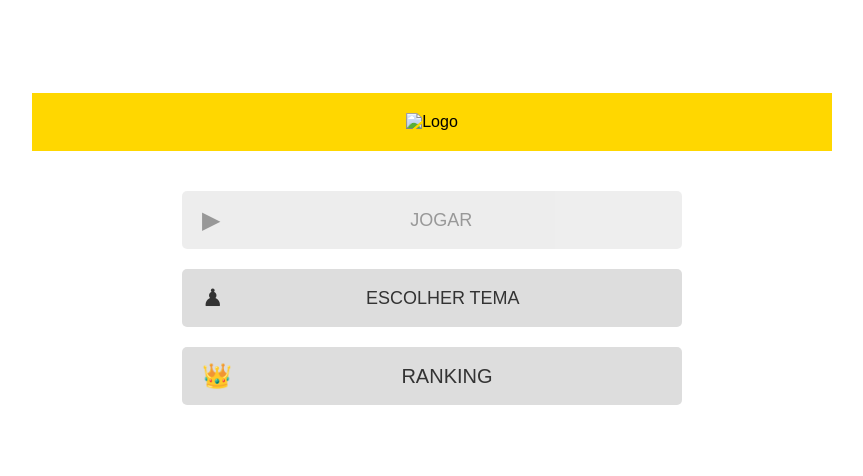
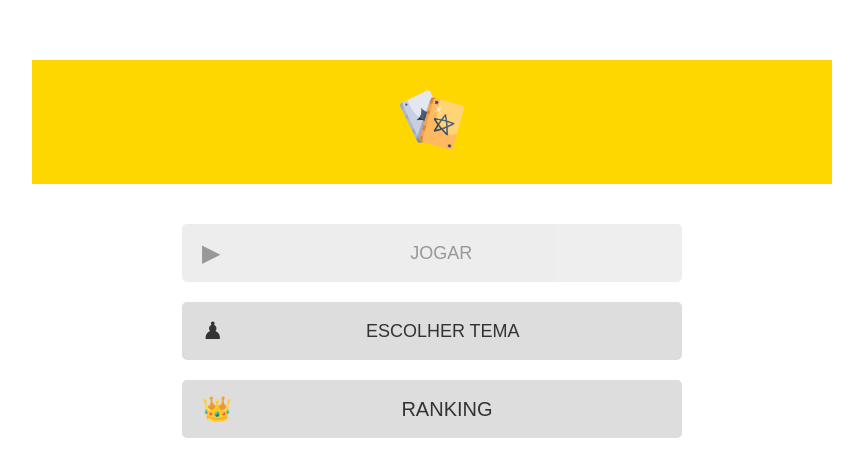
Before and after one commit to isacpimenta/fsm, a plain HTML site: page index.html in a window 1280 px wide. Shown: the part 146-622 px from the top of the page, without its empty margins (208-1071 px from the left). Drawn offline with Linux system fonts and the light colour scheme; the site is published under a folder, as on GitHub Pages, so addresses that start at the root find nothing.

Commit message:
fix logo

```diff
--- a/index.html
+++ b/index.html
@@ -11,7 +11,7 @@
     <div class="container">
         <!-- Cabeçalho com logo -->
         <div class="header">
-            <img src="/assets/img/logo.png" alt="Logo">
+            <img src="assets/img/logo.png" alt="Logo">
         </div>
 
         <!-- Menu de opções -->
```
